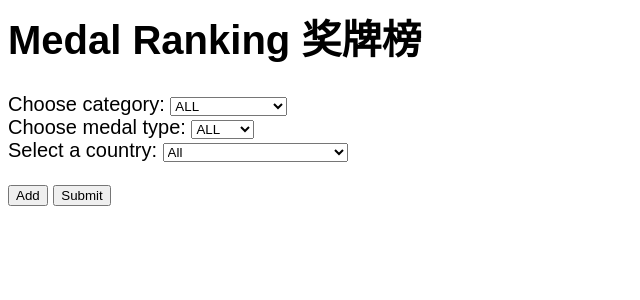
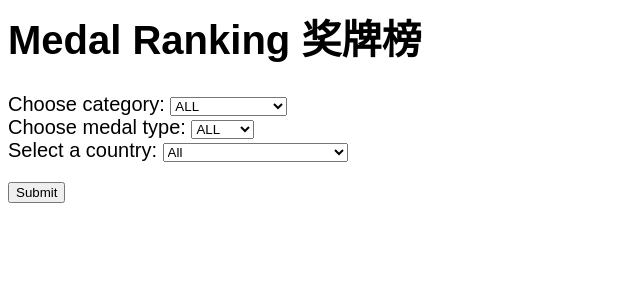
Before and after one commit to yiiihao/project1, a Flask app: page /medal_ranking in a window 1280 px wide. Shown: the top 300 px of the page, without its empty margins (0-640 px from the left). Run offline with Flask 2, Linux system fonts and the light colour scheme; parts of the project's set-up code (start-up, migrations or seed data) failed here and were passed over.

Commit message:
Update medal_ranking.html

```diff
--- a/templates/medal_ranking.html
+++ b/templates/medal_ranking.html
@@ -47,10 +47,8 @@
 <br>
 
 <form action = "/input" method='POST'></form>
-<button onclick="add(document.getElementById('').value,document.getElementById('b').value)">Add</button>
+<button onclick="add(document.getElementById('category').value,document.getElementById('type').value,document.getElementById('country').value)">Submit</button>
 </form>
-
-<button onclick="add(document.getElementById('category').value,document.getElementById('type').value,document.getElementById('country').value)">Submit</button>
 
 <script>
   function add(a,b,c) {
```
